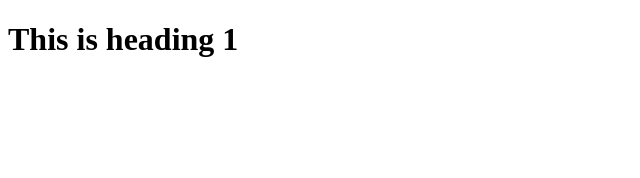
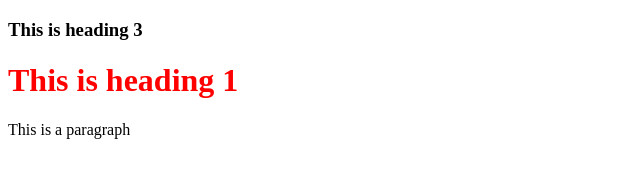
Before and after one commit to ProgrammerRohit/TestGitHub, a plain HTML site: page index.html in a window 1280 px wide. Shown: the whole page, without its empty margins (0-640 px from the left). Drawn offline with Linux system fonts and the light colour scheme.

Commit message:
Third commit

```diff
--- a/index.html
+++ b/index.html
@@ -3,9 +3,12 @@
   <head>
     <meta charset="UTF-8" />
     <meta name="viewport" content="width=device-width, initial-scale=1.0" />
+    <link rel="stylesheet" href="style.css" />
     <title>Document</title>
   </head>
   <body>
+    <h3>This is heading 3</h3>
     <h1>This is heading 1</h1>
+    <p>This is a paragraph</p>
   </body>
 </html>
--- /dev/null
+++ b/style.css
@@ -0,0 +1,3 @@
+h1 {
+  color: red;
+}
```
